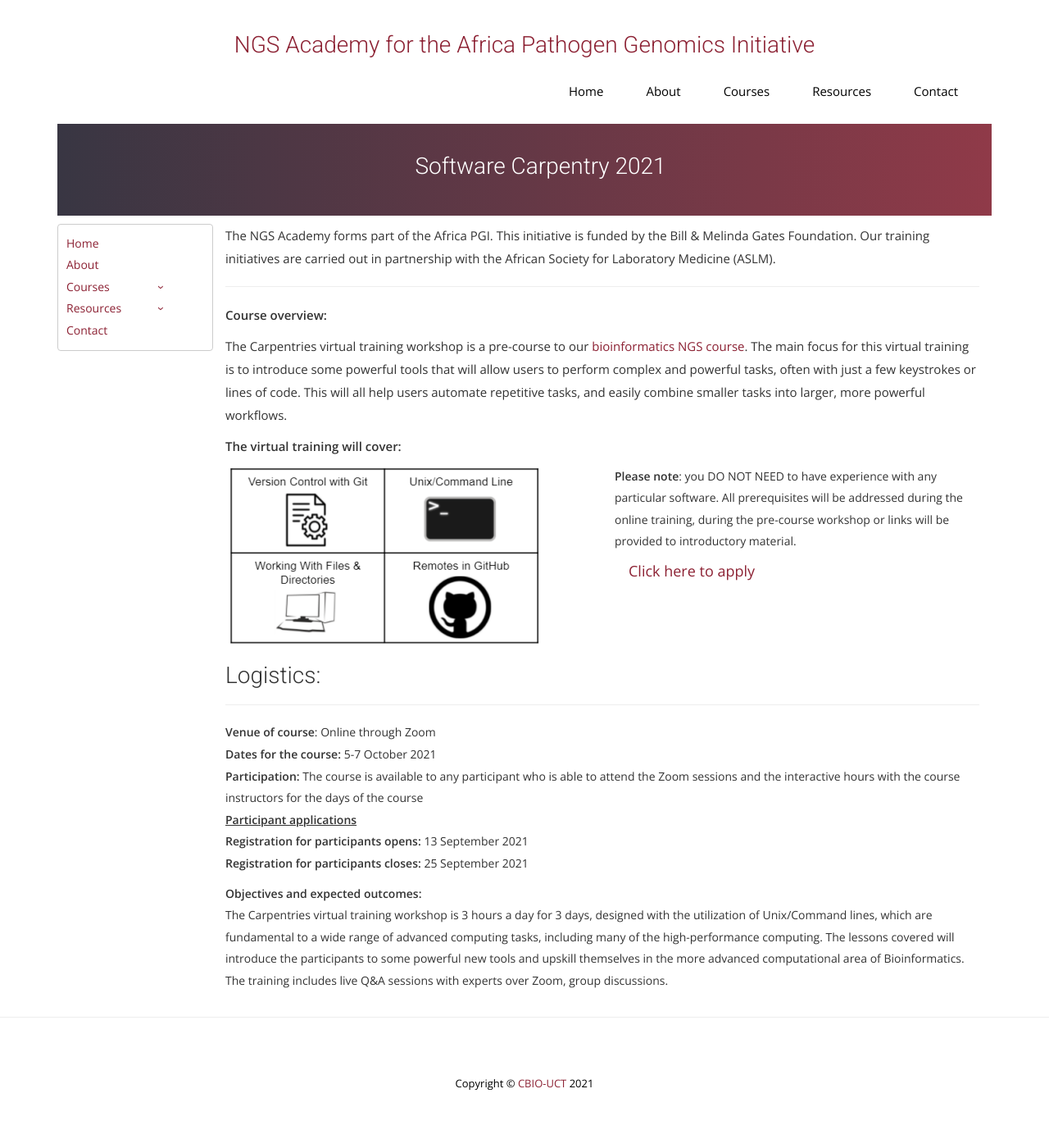
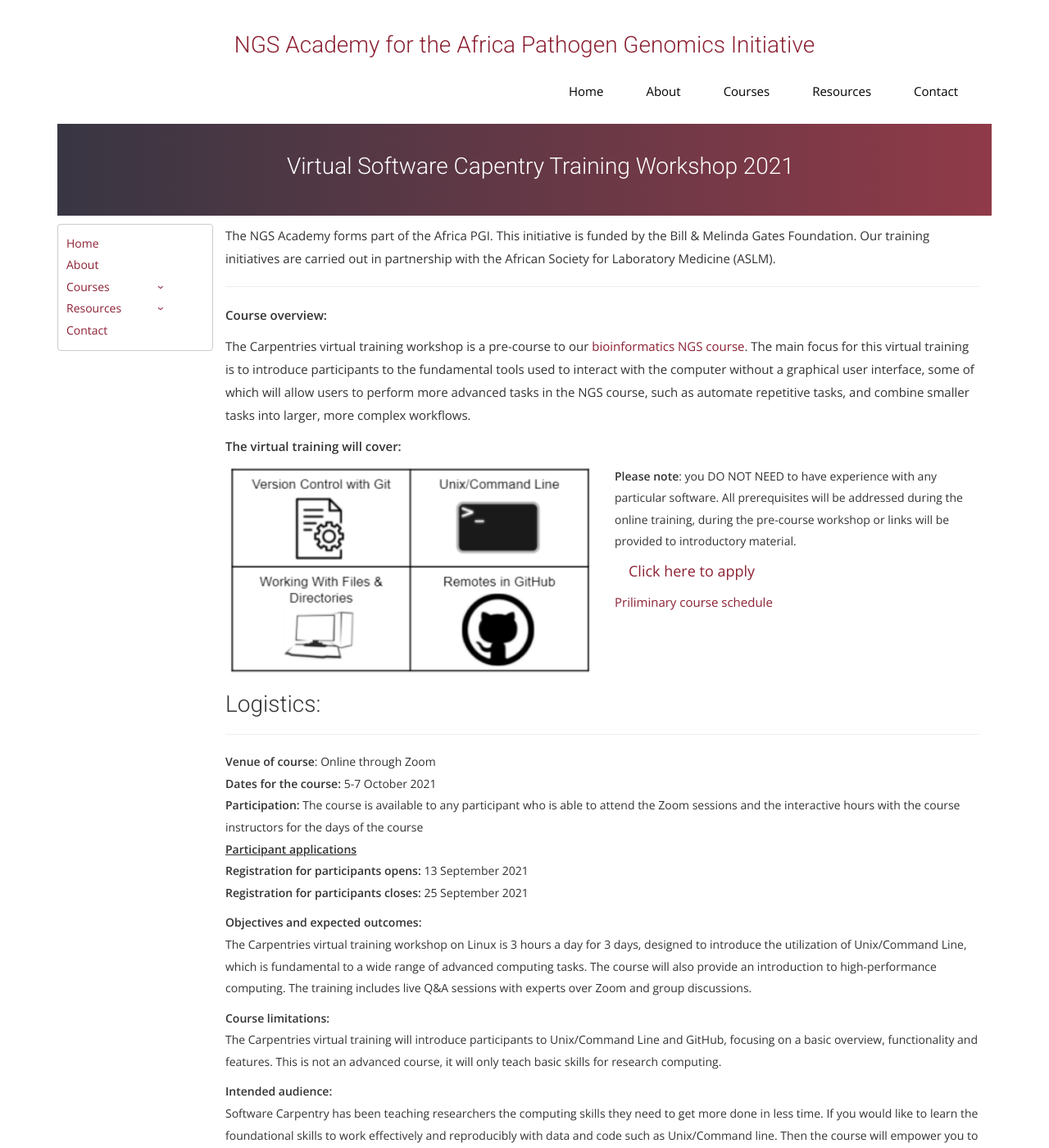
Before and after one commit to uct-cbio/ngs-academy, a Jekyll site: the page built from _posts/2021-09-01-Software-Capentries-Course-2021.md, in a window 1280 px wide and 1400 px high. Shown: the whole window at 82% size. Built offline with Jekyll 4.4.1, drawn with Linux system fonts in a browser that asks for light colours; nearby versions of some CDN libraries; some web fonts are replaced; comment, search, counter and statistics services are not loaded; some of the changed text lies outside the part shown.

Commit message:
updated content of upcoming courses

```diff
--- a/_posts/2021-09-01-Software-Capentries-Course-2021.md
+++ b/_posts/2021-09-01-Software-Capentries-Course-2021.md
@@ -1,10 +1,10 @@
 ---
 layout: default
-title:  "Software carpentry 2021"
+title:  "Virtual software capentry training workshop 2021"
 date: 2021-08-31
 main_menu: courses
 permalink: /:year/:title
-category:
+category: upcoming
 course_overview : The Carpentries virtual training workshop is a pre-course to our bioinformatics NGS course. The main focus for this virtual training is to introduce some powerful tools that will allow users to perform complex and powerful tasks, often with just a few keystrokes or lines of code. This will all help users automate repetitive tasks, and easily combine smaller tasks into larger, more powerful workflows.
 start_date: 2021-06-28
 end_date: 2021-07-22
@@ -19,7 +19,7 @@
 
 <p align="left"><b >Course overview:</b></p>
 
- <p align="left"> The Carpentries virtual training workshop is a pre-course to our <a href="{{ site.baseurl }}2021/SARS-CoV-2-NGS-Bioinformatics-Course-2021" target="_blank"> bioinformatics NGS course</a>. The main focus for this virtual training is to introduce some powerful tools that will allow users to perform complex and powerful tasks, often with just a few keystrokes or lines of code. This will all help users automate repetitive tasks, and easily combine smaller tasks into larger, more powerful workflows.
+ <p align="left"> The Carpentries virtual training workshop is a pre-course to our <a href="{{ site.baseurl }}2021/SARS-CoV-2-NGS-Bioinformatics-Course-2021" target="_blank"> bioinformatics NGS course</a>. The main focus for this virtual training is to introduce participants to the fundamental tools used to interact with the computer without a graphical user interface, some of which will allow users to perform more advanced tasks in the NGS course, such as automate repetitive tasks, and combine smaller tasks into larger, more complex workflows.
  <p>
 
 
@@ -28,14 +28,16 @@
 
 <div class="row">
     <div class="col-sm-6">
-     <div><img alt="..." src="/ngs-academy/img/soft_carpt.png" />
+     <div><img alt="..." src="/ngs-academy/img/soft_carpt.png" width="100%"/>
     <!-- <p class="small"> Source: CBIO UCT</p> -->
   </div>
     </div>
     <div class="col-sm-6">
     <div>
     <b>Please note</b>: you DO NOT NEED to have experience with any particular software. All prerequisites will be addressed during the online training, during the pre-course workshop or links will be provided to introductory material. <br>
-<a class="btn btn-secondary btn-lg" href="#" role="button" target="_blank">Click here to apply</a>
+<a class="btn btn-secondary btn-lg" href="https://redcap.h3abionet.org/redcap/surveys/?s=C787XMMYNA" role="button" target="_blank">Click here to apply</a>
+
+<p><a href="https://verena90.github.io/2021-10-05-online-NGS_Academy/" target="_blank">Priliminary course schedule</a></p>
     </div>
     </div>
   </div>
@@ -72,10 +74,28 @@
 <b>Objectives and expected outcomes:</b>
 
 <ol>
-<li>The Carpentries virtual training workshop is 3 hours a day for 3 days, designed with the utilization of
-Unix/Command lines, which are fundamental to a wide range of advanced computing tasks, including
-many of the high-performance computing. The lessons covered will introduce the participants to some
-powerful new tools and upskill themselves in the more advanced computational area of Bioinformatics.
-The training includes live Q&A sessions with experts over Zoom, group discussions.</li>
+<li>The Carpentries virtual training workshop on Linux is 3 hours a day for 3 days, designed to introduce the utilization of Unix/Command Line, which is fundamental to a wide range of advanced computing tasks. The course will also provide an introduction to high-performance computing. The training includes live Q&A sessions with experts over Zoom and group discussions.</li>
 
 </ol>
+
+<b>Course limitations:</b>
+
+<ol>
+<li>The Carpentries virtual training will introduce participants to Unix/Command Line and GitHub, focusing on a basic overview, functionality and features. This is not an advanced course, it will only teach basic skills for research computing.</li>
+
+</ol>
+
+<b>Intended audience:</b>
+
+<ol>
+<li>
+Software Carpentry has been teaching researchers the computing skills they need to get more done in less time. If you would like to learn the foundational skills to work effectively and reproducibly with data and code such as Unix/Command line. Then the course will empower you to learn new skills and build confidence in using them in your work.</li>
+
+</ol>
+<ol>
+<li><b>Training partners include:</b> UCT, CBIO-H3ABioNet</li>
+
+
+
+<!-- <li><b>Notification date for successful Applicants:</b> </li> -->
+</ol>
```
Also changed, not shown: _posts/2021-08-03-SARS-CoV-2-NGS-Bioinformatics-Course-2021.md (+28 -14 lines), img/bio_info1.png (added).
